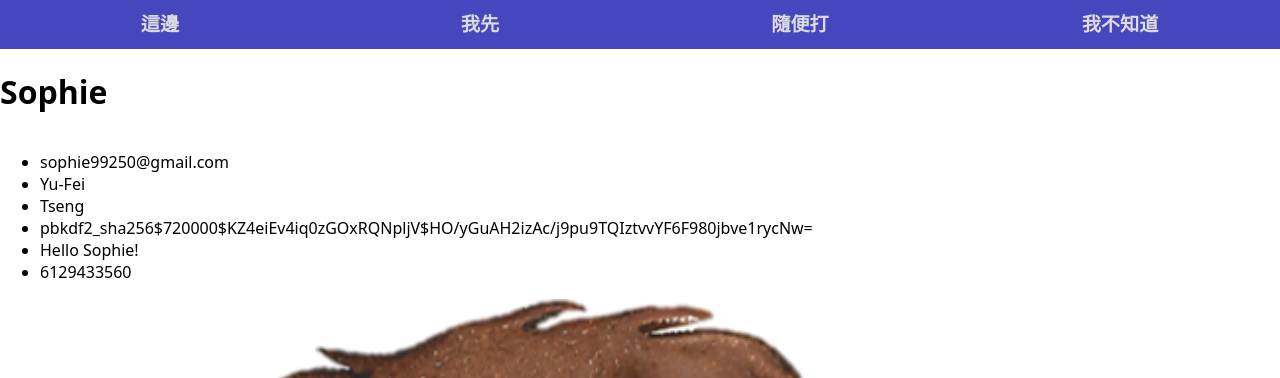
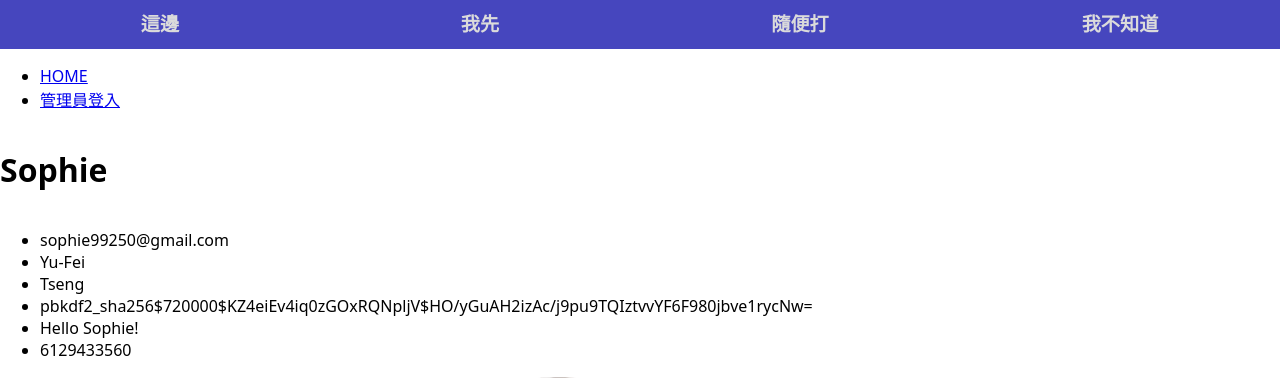
Before and after one commit to TsengYuFei/WEB_FinProject, a Django app: page /6129433560/detail/ in a window 1280 px wide. Shown: the part 961-1339 px from the top of the page. Run offline with Django 5.2, Linux system fonts and the light colour scheme; data comes from the database, SQL or seed files in the repository; both versions use the stored data as it was after the commit.

Commit message:
admin連結 還有首頁連結 但因為會員登入的葉面還沒有所以沒放會員登入的按鈕

```diff
--- a/travel/templates/Mama.html
+++ b/travel/templates/Mama.html
@@ -17,6 +17,16 @@
         <div class="link"><a>隨便打</a></div>
         <div class="link"><a>我不知道</a></div>
     </div>
+    <div class="container-fluid mt-3">
+        <ul class="nav">
+          <li class="nav-item">
+            <a class="nav-link" href="/">HOME</a>
+          </li>
+          <li class="nav-item">
+            <a class="nav-link" href="/admin">管理員登入</a>
+          </li>
+        </ul>
+      </div>
     {% block content %}{% endblock %}
     <div class="bottom">
         <p>&copy; 2024 Web Programming T05 不可以養的穿山甲 曾予菲 李宜屏 林貞儀 許尹瑄</p>
```
Also changed, not shown: db.sqlite3.
